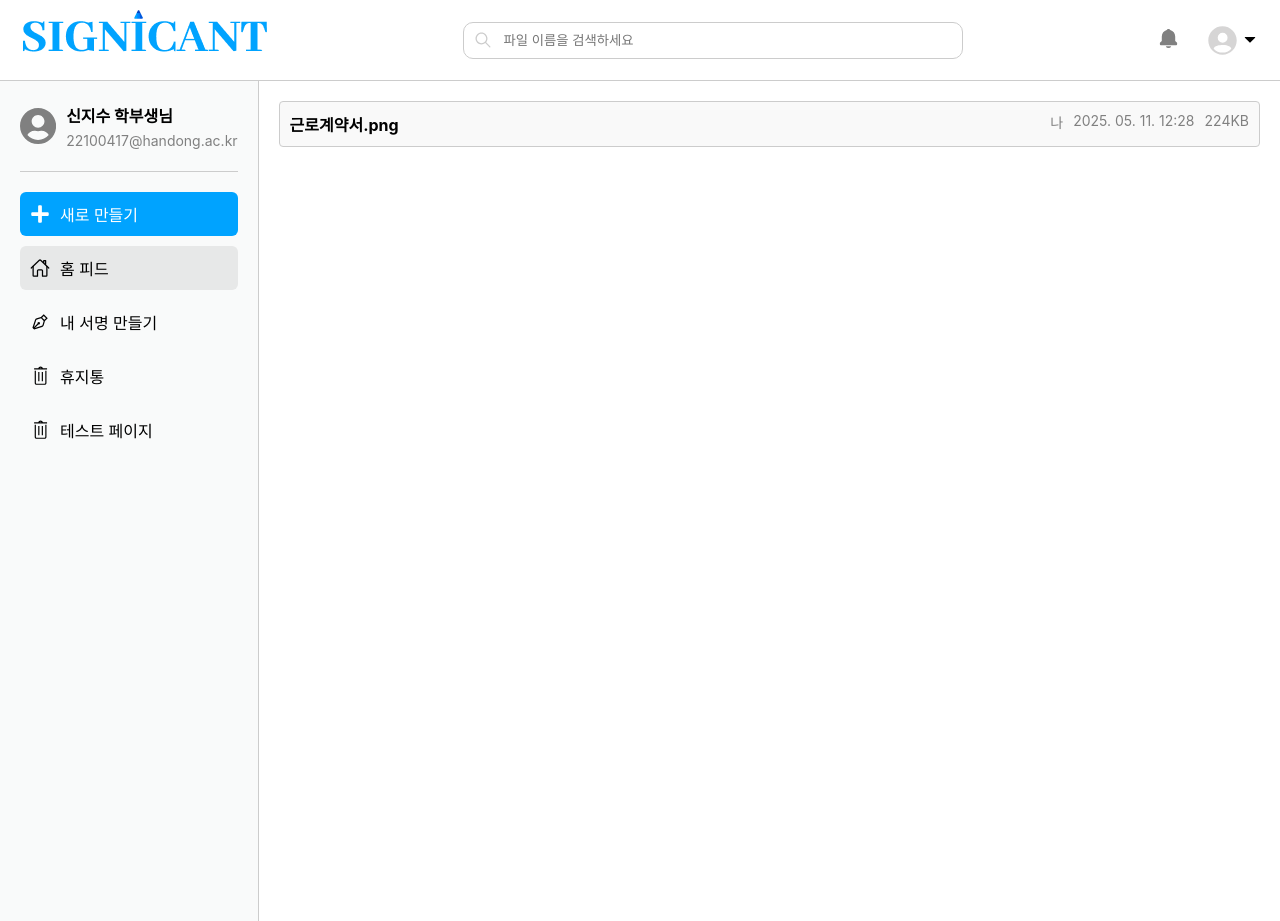
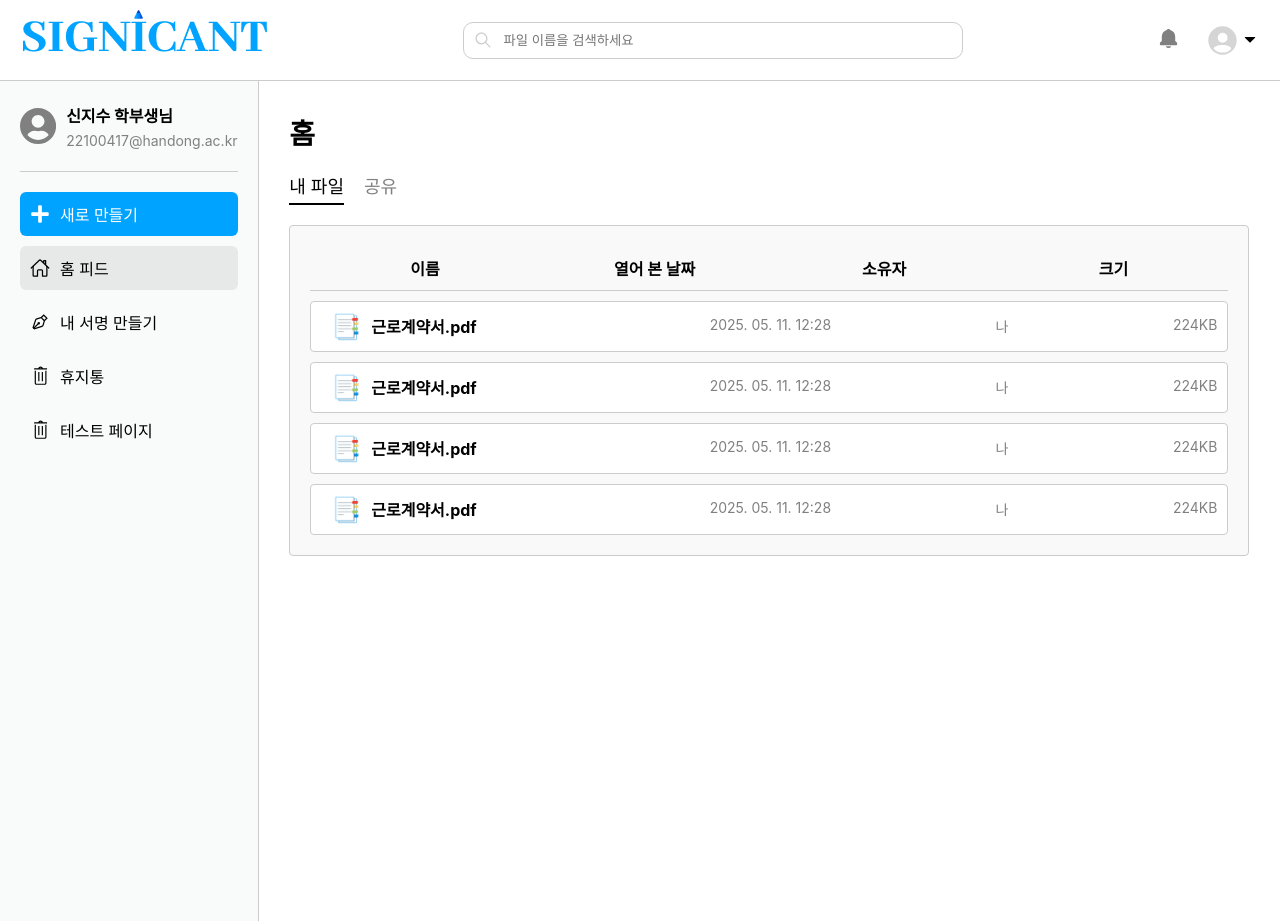
Before and after one commit to incheolWee/Sing-Front, a React (Create React App) app: page /home in a window 1280 px wide. Built offline with nearby package versions, Linux system fonts and the light colour scheme; the HTML template or start-up script is replaced by a standard one.

Commit message:
💄 HomePage UI update

```diff
--- a/src/components/Body.js
+++ b/src/components/Body.js
@@ -1,21 +1,7 @@
 import styled from 'styled-components';
 
 const Body = styled.div`
- display: flex; // Flex 컨테이너로 설정
-  justify-content: center; // 가로 중앙 정렬
-  align-items: center; // 세로 중앙 정렬
-  overflow-y: auto;
-  position: fixed;
-  height: 100vh;
-  top: 10;
-  left: 0;
-  // padding: 0 200px;
-  width: 75vw;
-  height: 100vh;
-  flex: 1;
-  background-color: white;
-  background-attachment: fixed;
-  z-index: -1;
+  padding: 3%;
 
 `;
 
--- a/src/pages/home_page/index.js
+++ b/src/pages/home_page/index.js
@@ -2,62 +2,119 @@ import React from "react";
 import styled from "styled-components";
 import Background from "../../components/Background";
 import { useNavigate } from 'react-router-dom';
+import Body from "../../components/Body";
 
 const HomePage = () => {
   const navigate = useNavigate();
 
   return (
     <Background>
-      <MainContent>
+      <Body>
+        <Title>
+        홈
+        </Title>
+        <Navigation>
+          <NavItem active>내 파일</NavItem>
+          <NavItem>공유</NavItem>
+        </Navigation>
         <MainArea>
+          <FileListHeader>
+            <HeaderItem>이름</HeaderItem>
+            <HeaderItem>열어 본 날짜</HeaderItem>
+            <HeaderItem>소유자</HeaderItem>
+            <HeaderItem>크기</HeaderItem>
+          </FileListHeader>
           <FileList>
-            <FileItem>
-              <FileName>근로계약서.png</FileName>
-              <FileDetails>
-                <FileOwner>나</FileOwner>
-                <FileDate>2025. 05. 11. 12:28</FileDate>
-                <FileSize>224KB</FileSize>
-              </FileDetails>
-            </FileItem>
+            {Array.from({ length: 4 }).map((_, index) => (
+              <FileItem key={index}>
+                <FileIcon>📑</FileIcon>
+                <FileName>근로계약서.pdf</FileName>
+                <FileDetails>
+                  <FileDate>2025. 05. 11. 12:28</FileDate>
+                  <FileOwner>나</FileOwner>
+                  <FileSize>224KB</FileSize>
+                </FileDetails>
+              </FileItem>
+            ))}
           </FileList>
         </MainArea>
-      </MainContent>
+      </Body>
     </Background>
   );
 };
 
-const MainContent = styled.div`
+const Title = styled.div`
+  font-size: 28px;
+  font-weight: 600;
+  padding-bottom: 20px;
+`;
+
+const Navigation = styled.div`
   display: flex;
-  height: 100vh;
+  gap: 20px;
+  margin-bottom: 20px;
+`;
+
+const NavItem = styled.div`
+  font-size: 18px;
+  cursor: pointer;
+  color: ${props => (props.active ? "black" : "gray")};
+  border-bottom: ${props => (props.active ? "2px solid black" : "none")};
+  padding-bottom: 5px;
 `;
 
 const MainArea = styled.div`
-  flex-grow: 1;
   padding: 20px;
+  border: 1px solid #ccc;
+  border-radius: 4px;
+  background-color: #f9f9f9;
+`;
+
+const FileListHeader = styled.div`
+  display: flex;
+  justify-content: space-between;
+  padding: 10px 0;
+  font-weight: bold;
+  border-bottom: 1px solid #ccc;
+`;
+
+const HeaderItem = styled.div`
+  flex: 1;
+  text-align: center;
 `;
 
 const FileList = styled.div`
   display: flex;
   flex-direction: column;
   gap: 10px;
+  margin-top: 10px;
 `;
 
 const FileItem = styled.div`
   display: flex;
   justify-content: space-between;
+  align-items: center;
   padding: 10px;
   border: 1px solid #ccc;
   border-radius: 4px;
-  background-color: #f9f9f9;
+  background-color: #fff;
+`;
+
+const FileIcon = styled.div`
+  flex: 0 0 50px;
+  font-size: 24px;
+  text-align: center;
 `;
 
 const FileName = styled.div`
+  flex: 2;
   font-weight: bold;
 `;
 
 const FileDetails = styled.div`
+  flex: 3;
   display: flex;
-  gap: 10px;
+  justify-content: space-between;
   font-size: 14px;
   color: gray;
 `;
--- a/src/pages/sign_page/index.js
+++ b/src/pages/sign_page/index.js
@@ -5,6 +5,7 @@ import { LuEraser } from "react-icons/lu";
 import { RxBorderWidth } from "react-icons/rx";
 import { GrPowerReset } from "react-icons/gr";
 import { FiPlus } from "react-icons/fi";
+import Background from '../../components/Background';
 
 const Container = styled.div`
   display: flex;
@@ -253,6 +254,7 @@ const SignPage = () => {
   };
 
   return (
+    <Background>
     <Container>
       <MainArea>
         <Header>내 서명 만들기</Header>
@@ -327,6 +329,7 @@ const SignPage = () => {
         </SignatureList>
       </SideArea>
     </Container>
+    </Background>
   );
 };
 
```
